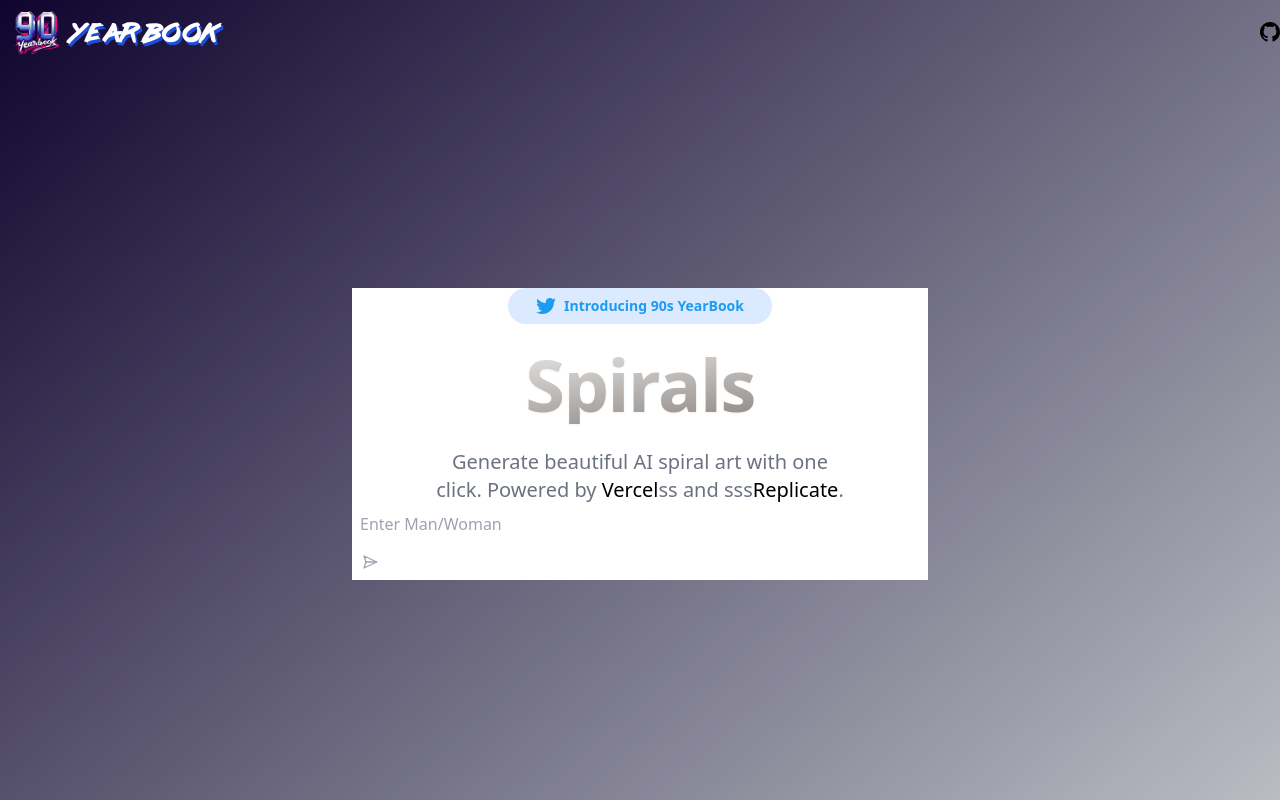
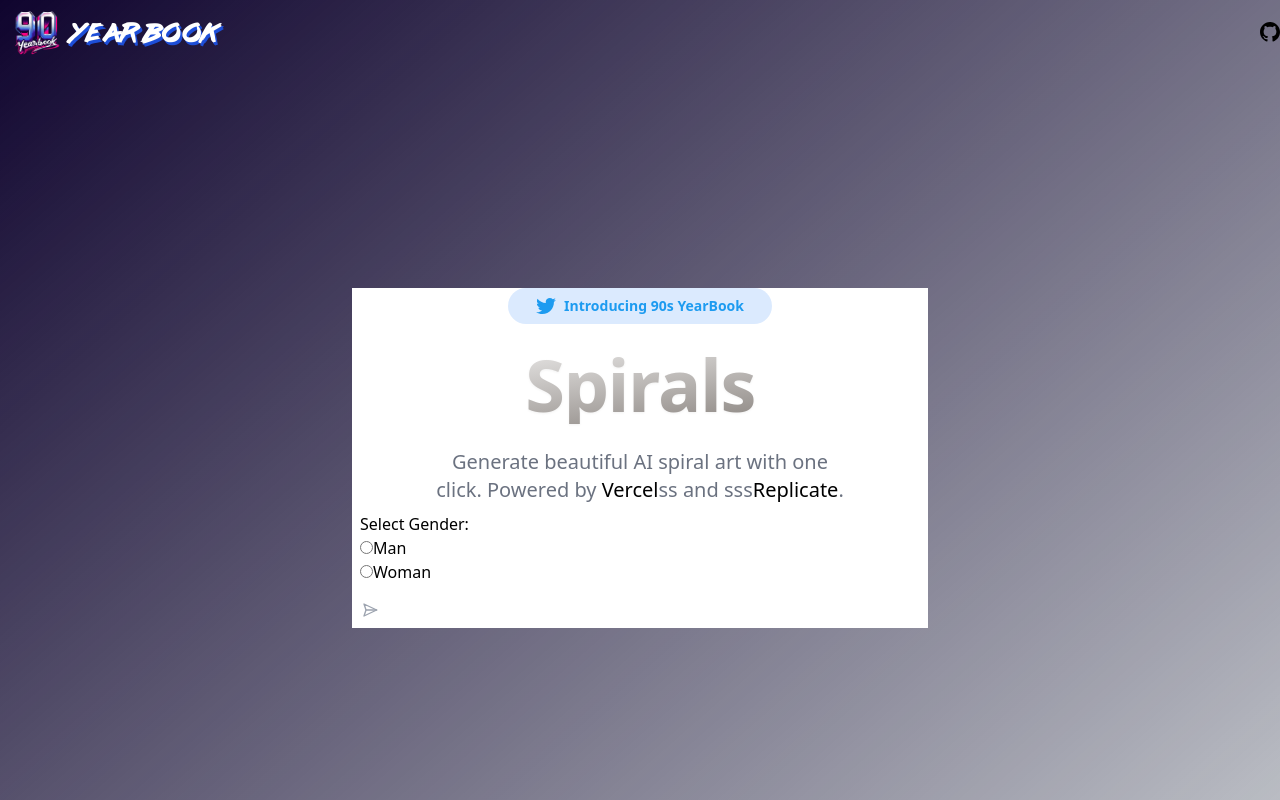
Before and after one commit to imaxisXD/90-yearbook-photo, a Next.js app: page / in a window 1280 px wide. Shown: the top 800 px of the page. Built offline with nearby package versions, Linux system fonts and the light colour scheme; what replicate would draw is missing.

Commit message:
testing: webhook

```diff
--- a/components/form.tsx
+++ b/components/form.tsx
@@ -35,7 +35,7 @@ export default function Form() {
                     router.push(`/t/${id}`);
                 })
             }}>
-            <div className="p-2 rounded-xl w-full">
+            <div className="p-2 rounded-xl w-full text-black">
                 <input
                     id="imageFile"
                     name="imageFile"
@@ -43,7 +43,17 @@ export default function Form() {
                     accept="image/*"
                     className="sr-only"
                 />
-                <input type="text" name="gender" id="gender" placeholder="Enter Man/Woman" />
+                <fieldset>
+                    <legend>Select Gender:</legend>
+                    <div>
+                        <input type="radio" id="man" name="gender" value="man" />
+                        <label htmlFor="man">Man</label>
+                    </div>
+                    <div>
+                        <input type="radio" id="woman" name="gender" value="woman" />
+                        <label htmlFor="woman">Woman</label>
+                    </div>
+                </fieldset>
             </div>
             <SubmitButton />
         </form >
--- a/lib/action.ts
+++ b/lib/action.ts
@@ -1,7 +1,7 @@
 "use server";
 import Replicate from "replicate";
 import { nanoid } from "./utils";
-import { SITE_URL, WEBHOOK_URL } from "./constants";
+import { SITE_URL } from "./constants";
 
 const replicate = new Replicate({
     auth: process.env.REPLICATE_API_TOKEN as string,
@@ -20,7 +20,7 @@ export async function generate(form: FormData) {
             version: "556bdffb674f9397e6f70d1607225f1ee2dad99502d15f44ba19d55103e1cba3",
             input: {
                 image: "https://replicate.delivery/pbxt/Jfg92BmhBy7STca9SVZmbLmYYExiSYIMMSPhKrO1Ap1mqFZE/rafa.jpg",
-                gender: gender.toString() || "Man"
+                gender: gender.toLowerCase()
             },
             webhook: webhook.toString(),
             webhook_events_filter: ["completed"],
```
